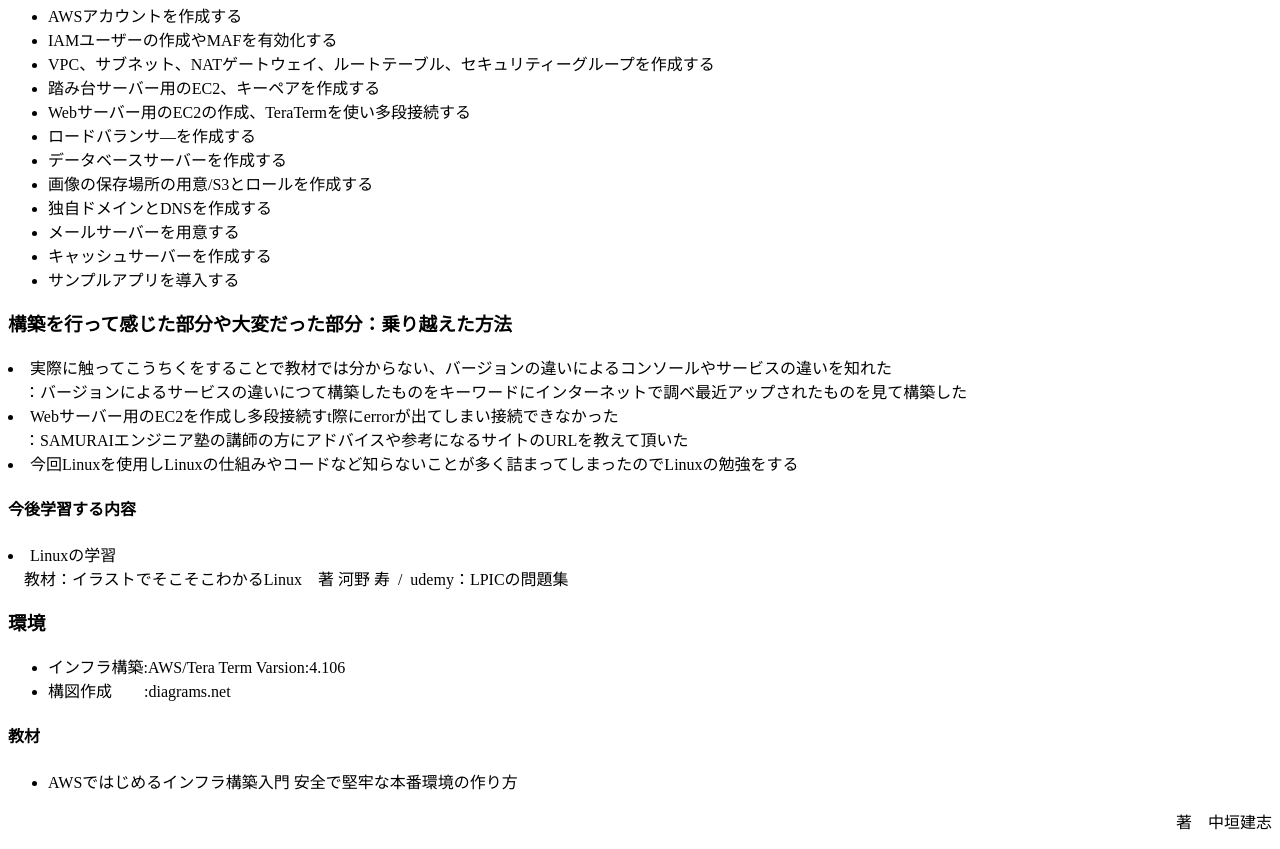
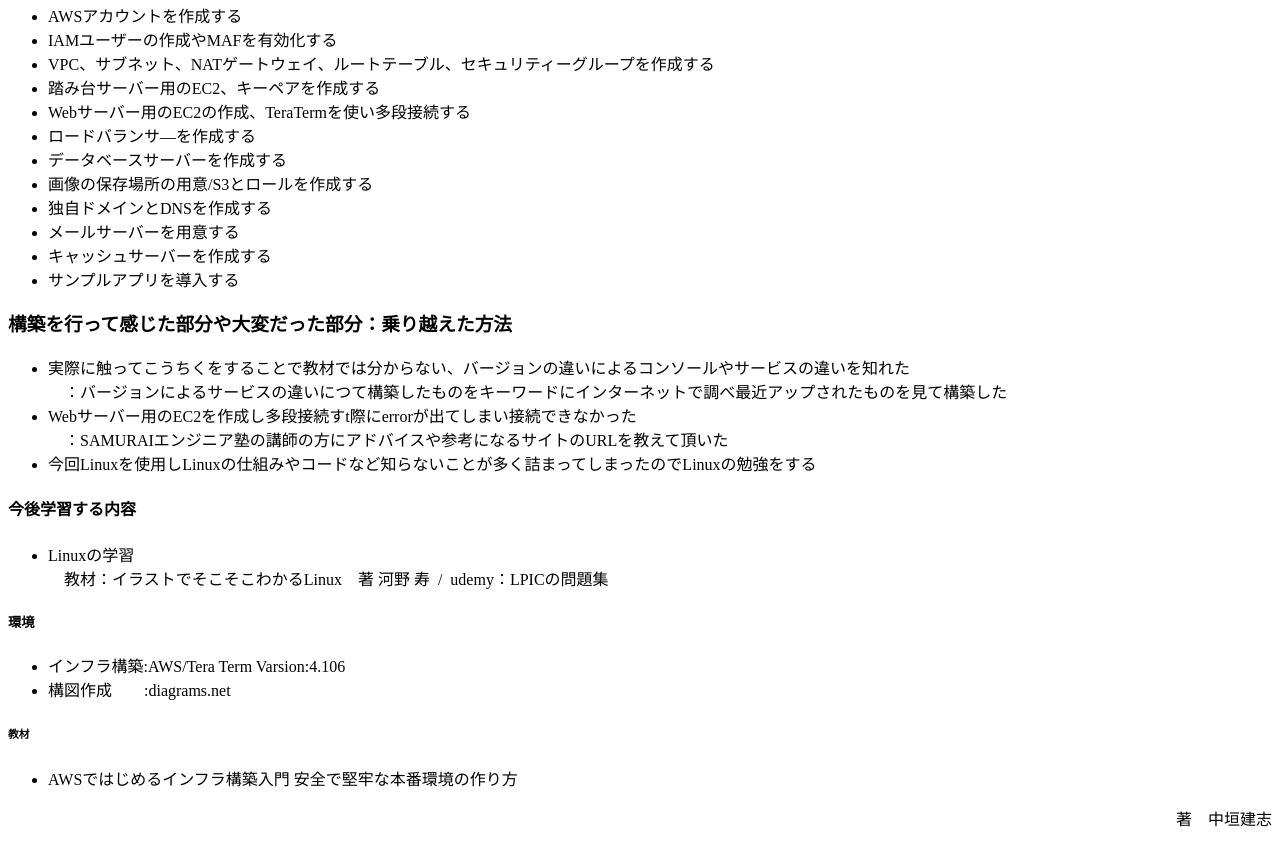
Before and after one commit to BAkrage/git_bkrage, a plain HTML site: page index.html in a window 1280 px wide. Shown: the part 934-1783 px from the top of the page. Drawn offline with Linux system fonts and the light colour scheme.

Commit message:
Update index.html

```diff
--- a/index.html
+++ b/index.html
@@ -28,25 +28,29 @@
     </html>
     <body>
     <h3>構築を行って感じた部分や大変だった部分：乗り越えた方法</h3>
-     <li>実際に触ってこうちくをすることで教材では分からない、バージョンの違いによるコンソールやサービスの違いを知れた<br>
+     <ul>
+      <li>実際に触ってこうちくをすることで教材では分からない、バージョンの違いによるコンソールやサービスの違いを知れた<br>
       &emsp;：バージョンによるサービスの違いにつて構築したものをキーワードにインターネットで調べ最近アップされたものを見て構築した</li>
-     <li>Webサーバー用のEC2を作成し多段接続すt際にerrorが出てしまい接続できなかった<br>
+      <li>Webサーバー用のEC2を作成し多段接続すt際にerrorが出てしまい接続できなかった<br>
       &emsp;：SAMURAIエンジニア塾の講師の方にアドバイスや参考になるサイトのURLを教えて頂いた</li>
-     <li>今回Linuxを使用しLinuxの仕組みやコードなど知らないことが多く詰まってしまったのでLinuxの勉強をする</li>
+      <li>今回Linuxを使用しLinuxの仕組みやコードなど知らないことが多く詰まってしまったのでLinuxの勉強をする</li>
+     </ul>
     </body>
     <body>
     <h4>今後学習する内容</h4>
-     <li>Linuxの学習<br>
-     &emsp;教材：イラストでそこそこわかるLinux　著 河野 寿&ensp;/&ensp;udemy：LPICの問題集</li>
+     <ul>
+      <li>Linuxの学習<br>
+      &emsp;教材：イラストでそこそこわかるLinux　著 河野 寿&ensp;/&ensp;udemy：LPICの問題集</li>
+     </ul>
     </body>
     <body>
-    <h3>環境</h3>
+    <h5>環境</h5>
      <ul>
        <li>インフラ構築:AWS/Tera Term  Varsion:4.106</li>
        <li>構図作成　　:diagrams.net</li>
      </ul>
     </body>
-    <h4>教材</h4>
+    <h6>教材</h6>
      <ul>
        <li>AWSではじめるインフラ構築入門 安全で堅牢な本番環境の作り方</li>
      <ul>
```
